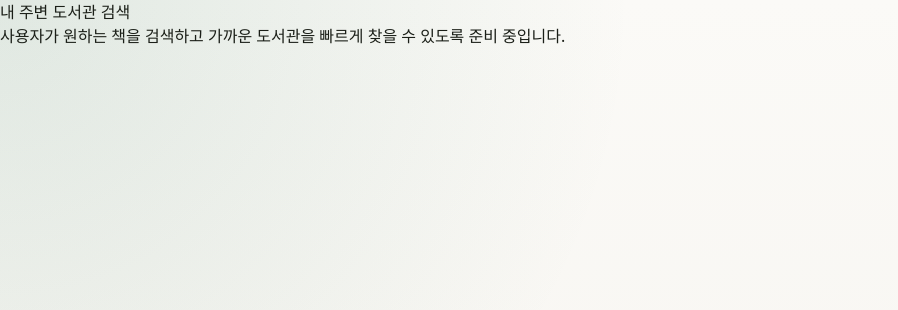
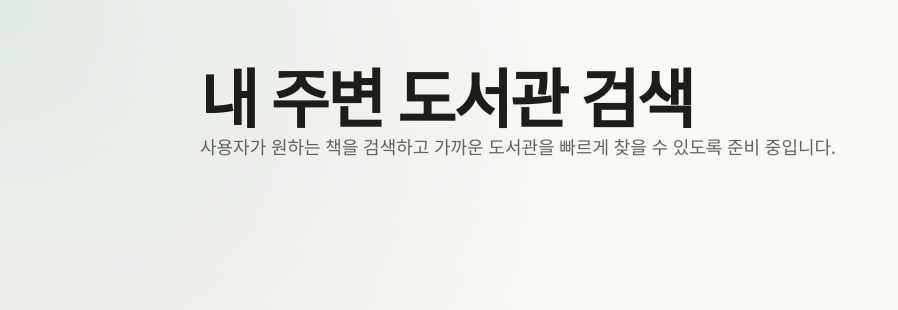
Before and after one commit to GoJiMin/nearby-library-search, a React (Vite) app: page / in a window 1280 px wide. Shown: the top 310 px of the page, without its empty margins (0-898 px from the left). Built offline with nearby package versions, Linux system fonts and the light colour scheme.

Commit message:
[chore] 전역 타이포그래피 스케일과 기본 레이아웃 간격 기준 반영
- main 컨테이너의 기본 폭과 패딩 기준 추가

- 헤딩과 본문 텍스트의 기본 스케일, 색상, 행간 정리

- phase 1 task의 타이포그래피와 간격 기준 항목 체크 반영

```diff
--- a/src/app/styles/globals.css
+++ b/src/app/styles/globals.css
@@ -37,6 +37,7 @@ body {
     radial-gradient(circle at top left, rgba(31, 106, 74, 0.12), transparent 42%),
     linear-gradient(180deg, #fbfaf7 0%, var(--color-background) 100%);
   font-family: var(--font-sans);
+  line-height: 1.6;
 }
 
 button,
@@ -50,3 +51,28 @@ a {
   color: inherit;
   text-decoration: none;
 }
+
+main {
+  width: min(100%, 960px);
+  margin: 0 auto;
+  padding: var(--space-layout-y) var(--space-layout-x);
+}
+
+h1,
+h2,
+h3 {
+  margin: 0;
+  font-weight: 650;
+  line-height: 1.08;
+  letter-spacing: -0.04em;
+}
+
+h1 {
+  font-size: clamp(2.25rem, 5vw, 4.5rem);
+}
+
+p {
+  margin: 0;
+  color: var(--color-text-muted);
+  font-size: clamp(1rem, 1vw + 0.85rem, 1.125rem);
+}
```
Also changed, not shown: 1 other file (tests, documents, lock files or other folders).
